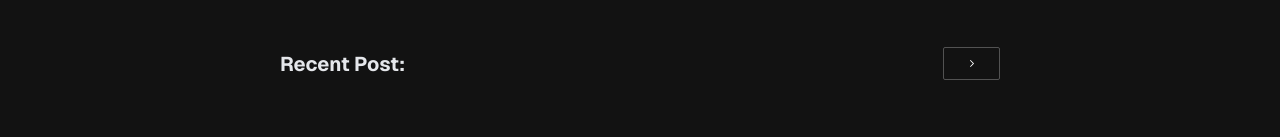
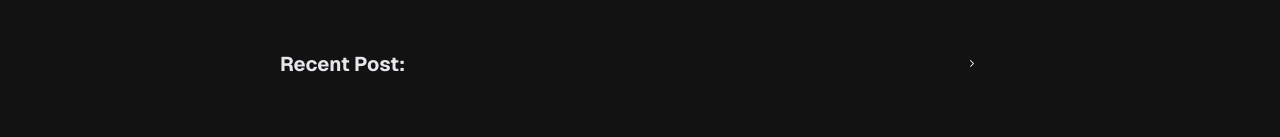
Before and after one commit to temisan0x/blog, a Next.js app: page / in a window 1280 px wide. Shown: the part 242-379 px from the top of the page. Built offline with nearby package versions, Linux system fonts and the light colour scheme.

Commit message:
chore: cleanup recent-post btn

```diff
--- a/app/page.tsx
+++ b/app/page.tsx
@@ -17,7 +17,7 @@ export default function Home() {
                 </div>
                 <div>
                     <Link href="/blog">
-                        <button className="dark:bg-neutral-900 px-5 py-2 border border- border-neutral-600 hover:border-neutral-600 transition duration-300 ease-in-out rounded-sm">
+                        <button className="dark:bg-neutral-900 px-5 py-2 hover:dark:border-neutral-600/5 border border-transparent transition duration-300 ease-in-out rounded-sm">
                             <CaretRightIcon />
                         </button>
                     </Link>
```
